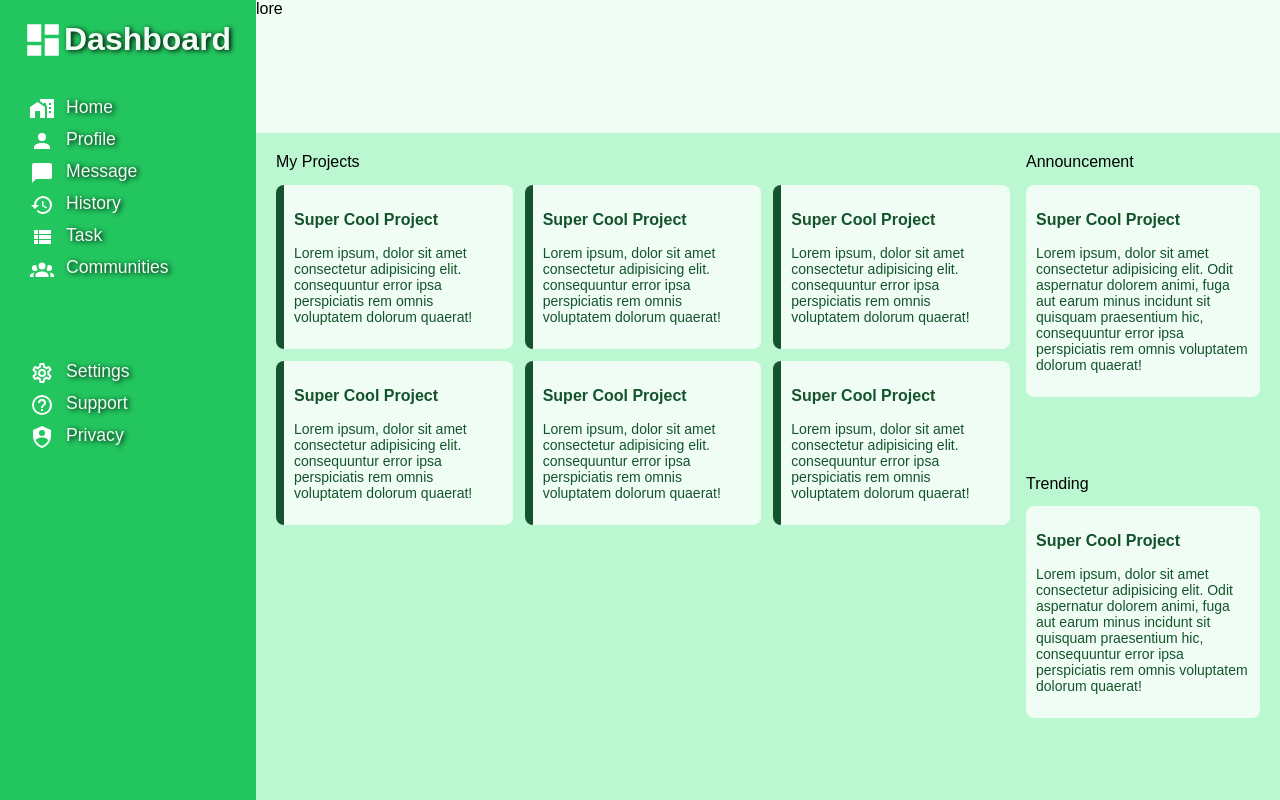
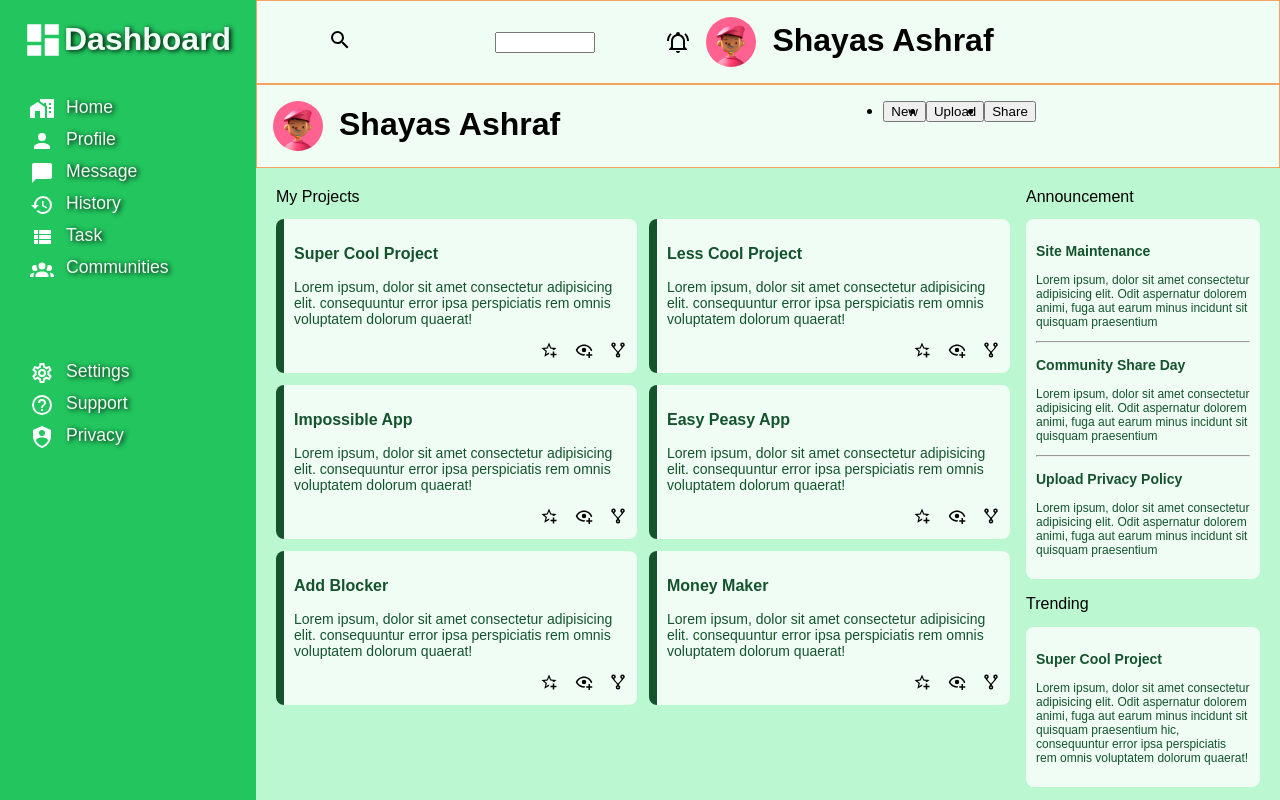
Before and after one commit to ShayasTech/odin-Admin-Dashboard, a plain HTML site: page index.html in a window 1280 px wide. Drawn offline with Linux system fonts and the light colour scheme.

Commit message:
Need finish header styling and Trending content change

```diff
--- a/index.html
+++ b/index.html
@@ -11,7 +11,36 @@
 </head>
 
 <body class="dashboard">
-    <div class="header">lore</div>
+    <div class="header">
+        <div class="search">
+            <div class="row-1-col-1">
+                <label for="search">
+                    <img src="icons/magnify.svg" alt="search">
+                </label>
+                <input type="search" name="search" id="search">
+            </div>
+            <div class="row-1-col-2">
+                <img src="icons/bell-ring-outline.svg" alt="bell">
+                <img src="images/av-1.jpg" class="avatar" alt="avtar">
+                <h1>Shayas Ashraf</h1>
+            </div>
+        </div>
+        <div class="menus">
+            <div class="row-2-col-1">
+                <img src="images/av-1.jpg" class="avatar" alt="avtar">
+                <h1>Shayas Ashraf</h1>
+            </div>
+            <div class="row-2-col-2">
+                <menu>
+                    <ul>
+                        <li><button>New</button></li>
+                        <li><button>Upload</button></li>
+                        <li><button>Share</button></li>
+                    </ul>
+                </menu>
+            </div>
+        </div>
+    </div>
     <div class="sidebar">
         <div class="dash-icon">
             <img src="icons/view-dashboard.svg" alt="">
@@ -71,42 +100,89 @@
             <div class="project-content">
                 <div>
                     <h3>Super Cool Project</h3>
-                    <p>Lorem ipsum, dolor sit amet consectetur adipisicing elit. consequuntur error ipsa perspiciatis rem omnis voluptatem dolorum quaerat!</p>
+                    <p>Lorem ipsum, dolor sit amet consectetur adipisicing elit. consequuntur error ipsa perspiciatis
+                        rem omnis voluptatem dolorum quaerat!</p>
+                    <div class="share-icon">
+                        <a href="#"><img src="icons/star-plus-outline.svg" alt="star"></a>
+                        <a href="#"><img src="icons/eye-plus-outline.svg" alt="eye"></a>
+                        <a href="#"><img src="icons/source-fork.svg" alt="source"></a>
+                    </div>
                 </div>
                 <div>
-                    <h3>Super Cool Project</h3>
-                    <p>Lorem ipsum, dolor sit amet consectetur adipisicing elit. consequuntur error ipsa perspiciatis rem omnis voluptatem dolorum quaerat!</p>
+                    <h3>Less Cool Project</h3>
+                    <p>Lorem ipsum, dolor sit amet consectetur adipisicing elit. consequuntur error ipsa perspiciatis
+                        rem omnis voluptatem dolorum quaerat!</p>
+                    <div class="share-icon">
+                        <a href="#"><img src="icons/star-plus-outline.svg" alt="star"></a>
+                        <a href="#"><img src="icons/eye-plus-outline.svg" alt="eye"></a>
+                        <a href="#"><img src="icons/source-fork.svg" alt="source"></a>
+                    </div>
                 </div>
                 <div>
-                    <h3>Super Cool Project</h3>
-                    <p>Lorem ipsum, dolor sit amet consectetur adipisicing elit. consequuntur error ipsa perspiciatis rem omnis voluptatem dolorum quaerat!</p>
+                    <h3>Impossible App</h3>
+                    <p>Lorem ipsum, dolor sit amet consectetur adipisicing elit. consequuntur error ipsa perspiciatis
+                        rem omnis voluptatem dolorum quaerat!</p>
+                    <div class="share-icon">
+                        <a href="#"><img src="icons/star-plus-outline.svg" alt="star"></a>
+                        <a href="#"><img src="icons/eye-plus-outline.svg" alt="eye"></a>
+                        <a href="#"><img src="icons/source-fork.svg" alt="source"></a>
+                    </div>
                 </div>
                 <div>
-                    <h3>Super Cool Project</h3>
-                    <p>Lorem ipsum, dolor sit amet consectetur adipisicing elit. consequuntur error ipsa perspiciatis rem omnis voluptatem dolorum quaerat!</p>
+                    <h3>Easy Peasy App</h3>
+                    <p>Lorem ipsum, dolor sit amet consectetur adipisicing elit. consequuntur error ipsa perspiciatis
+                        rem omnis voluptatem dolorum quaerat!</p>
+                    <div class="share-icon">
+                        <a href="#"><img src="icons/star-plus-outline.svg" alt="star"></a>
+                        <a href="#"><img src="icons/eye-plus-outline.svg" alt="eye"></a>
+                        <a href="#"><img src="icons/source-fork.svg" alt="source"></a>
+                    </div>
                 </div>
                 <div>
-                    <h3>Super Cool Project</h3>
-                    <p>Lorem ipsum, dolor sit amet consectetur adipisicing elit. consequuntur error ipsa perspiciatis rem omnis voluptatem dolorum quaerat!</p>
+                    <h3>Add Blocker</h3>
+                    <p>Lorem ipsum, dolor sit amet consectetur adipisicing elit. consequuntur error ipsa perspiciatis
+                        rem omnis voluptatem dolorum quaerat!</p>
+                    <div class="share-icon">
+                        <a href="#"><img src="icons/star-plus-outline.svg" alt="star"></a>
+                        <a href="#"><img src="icons/eye-plus-outline.svg" alt="eye"></a>
+                        <a href="#"><img src="icons/source-fork.svg" alt="source"></a>
+                    </div>
                 </div>
                 <div>
-                    <h3>Super Cool Project</h3>
-                    <p>Lorem ipsum, dolor sit amet consectetur adipisicing elit. consequuntur error ipsa perspiciatis rem omnis voluptatem dolorum quaerat!</p>
+                    <h3>Money Maker</h3>
+                    <p>Lorem ipsum, dolor sit amet consectetur adipisicing elit. consequuntur error ipsa perspiciatis
+                        rem omnis voluptatem dolorum quaerat!</p>
+                    <div class="share-icon">
+                        <a href="#"><img src="icons/star-plus-outline.svg" alt="star"></a>
+                        <a href="#"><img src="icons/eye-plus-outline.svg" alt="eye"></a>
+                        <a href="#"><img src="icons/source-fork.svg" alt="source"></a>
+                    </div>
                 </div>
             </div>
         </div>
         <div class="announcement">
             <h2>Announcement</h2>
             <div>
-                <h3>Super Cool Project</h3>
-                <p>Lorem ipsum, dolor sit amet consectetur adipisicing elit. Odit aspernatur dolorem animi, fuga aut earum minus incidunt sit quisquam praesentium hic, consequuntur error ipsa perspiciatis rem omnis voluptatem dolorum quaerat!</p>
+                <h3>Site Maintenance</h3>
+                <p>Lorem ipsum, dolor sit amet consectetur adipisicing elit. Odit aspernatur dolorem animi, fuga aut
+                    earum minus incidunt sit quisquam praesentium</p>
+                <hr>
+                <h3>Community Share Day</h3>
+                <p>Lorem ipsum, dolor sit amet consectetur adipisicing elit. Odit aspernatur dolorem animi, fuga aut
+                    earum minus incidunt sit quisquam praesentium</p>
+                <hr>
+                <h3>Upload Privacy Policy</h3>
+                <p>Lorem ipsum, dolor sit amet consectetur adipisicing elit. Odit aspernatur dolorem animi, fuga aut
+                    earum minus incidunt sit quisquam praesentium</p>
             </div>
         </div>
         <div class="trending">
             <h2>Trending</h2>
             <div>
                 <h3>Super Cool Project</h3>
-                <p>Lorem ipsum, dolor sit amet consectetur adipisicing elit. Odit aspernatur dolorem animi, fuga aut earum minus incidunt sit quisquam praesentium hic, consequuntur error ipsa perspiciatis rem omnis voluptatem dolorum quaerat!</p>
+                <p>Lorem ipsum, dolor sit amet consectetur adipisicing elit. Odit aspernatur dolorem animi, fuga aut
+                    earum minus incidunt sit quisquam praesentium hic, consequuntur error ipsa perspiciatis rem omnis
+                    voluptatem dolorum quaerat!</p>
             </div>
         </div>
     </div>
--- a/styles/style.css
+++ b/styles/style.css
@@ -28,9 +28,59 @@ body{
     grid-template-columns: 1fr 4fr;
     grid-template-rows: 1fr 5fr;
 }
+
+/* //header// */
 .header{
     background-color: var(--tertiary-color);
+    display: grid;
+    grid-template-columns: 2fr 1fr;
+    grid-template-rows: 1fr 1fr;
 }
+.search{
+    grid-area: 1/1/2/3;
+}
+.menus{
+    grid-area: 2/1/3/3;
+}
+.search, .menus{
+    border: 1px solid sandybrown;
+    display: grid;
+}
+.row-1-col-1{
+    grid-area: 1/1/2/2;
+    display: flex;
+    align-items: center;
+    justify-content: space-around;
+}
+input{
+    width: 100px;
+}
+.row-1-col-2{
+    grid-area: 1/2/2/2;
+    display: flex;
+}
+
+.row-2-col-1{
+    grid-area: 2/1/3/2;
+    display: flex;
+}
+.row-2-col-2{
+    grid-area: 2/2/3/2;
+}
+.row-2-col-2 ul {
+    display: flex;
+}
+
+
+.avatar{
+    width: 50px;
+    height: auto;
+    margin: 16px;
+    border-radius: 100%;
+}
+
+
+/* //.sidebar */
 .sidebar{
     grid-area: 1/1/3/2;
     background-color: var(--primary-color);
@@ -70,6 +120,7 @@ nav{
     display: grid;
     grid-template-columns: 3fr 1fr;
     padding: 12px;
+    overflow: scroll;
 }
 .content h2{
     font-weight: normal;
@@ -80,12 +131,19 @@ nav{
 .projects{
     grid-area: 1/1/3/2;
 }
+.share-icon{
+    text-align: right;
+}
+.share-icon img{
+    margin-left: 12px;
+    width: 18px;
+}
 .projects, .announcement, .trending{
     padding: 8px;
 }
 .project-content{
     display: grid;
-    grid-template-columns: repeat(auto-fit, minmax(200px, 1fr));
+    grid-template-columns: repeat(auto-fit, minmax(350px, 1fr));
     grid-template-rows: repeat(auto-fit, 1fr);
     grid-gap: 12px;
 }
@@ -111,3 +169,9 @@ nav{
 .project-content > div:hover,.announcement > div:hover, .trending > div:hover{
     box-shadow: 1px 1px 4px 4px rgba(0, 0, 0, 0.438);
 }
+.announcement > div h3, .trending > div h3{
+    font-size: 14px;
+}
+.announcement > div p, .trending > div p{
+    font-size: 12px;
+}
```
Also changed, not shown: icons/bell-ring-outline.svg (added), icons/eye-plus-outline.svg (added), icons/magnify.svg (added), icons/source-fork.svg (added), icons/star-plus-outline.svg (added), images/av-1.jpg (added), images/av-2.jpg (added), images/av-3.jpg (added), images/av-4.jpg (added).
